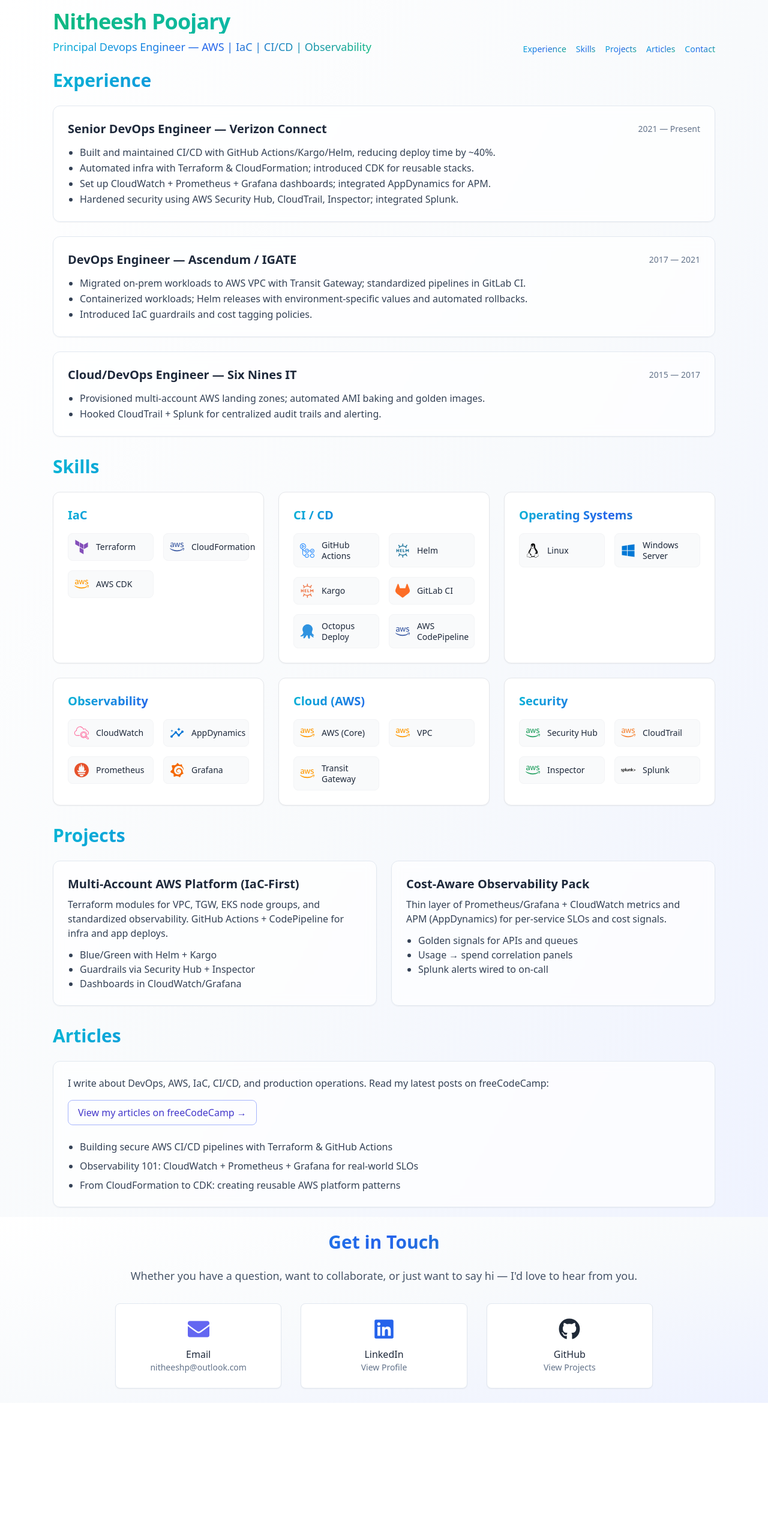
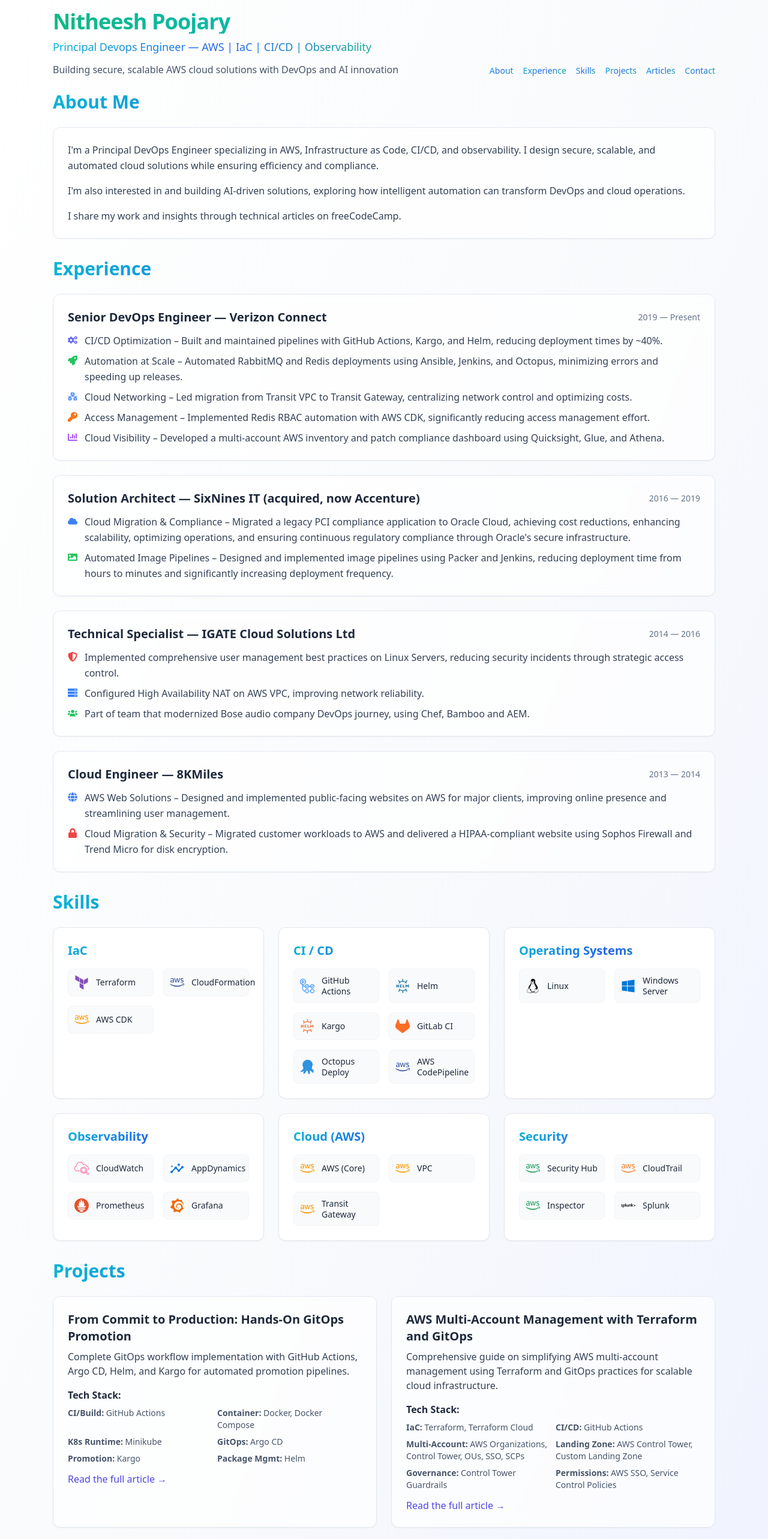
Before and after one commit to nitheeshp-irl/nitheeshp-portpolio, a React (Vite) app in the folder my-portfolio/: page / in a window 1280 px wide. Shown: the top 2566 px of the page at 60% size. Before the commit the page ends 2339 px from the top, so only its background shows below. Built offline with nearby package versions, Linux system fonts and the light colour scheme.

Commit message:
making changes

```diff
--- a/my-portfolio/src/components/Articles.jsx
+++ b/my-portfolio/src/components/Articles.jsx
@@ -1,6 +1,6 @@
 import React from "react";
 import { useInView } from "react-intersection-observer";
-import { FaExternalLinkAlt } from "react-icons/fa";
+import { FaExternalLinkAlt } from "react-icons/fa";s
 
 // Replace with your real article list
 const articles = [
--- a/my-portfolio/src/components/Portfolio.jsx
+++ b/my-portfolio/src/components/Portfolio.jsx
@@ -7,8 +7,8 @@
 // If you already have Experience and Projects components, import them here.
 // Otherwise the simple inline sections below will render fine.
 
-// Icons for Contact
-import { FaEnvelope, FaLinkedin, FaGithub } from "react-icons/fa";
+// Icons for Contact and Experience
+import { FaEnvelope, FaLinkedin, FaGithub, FaCogs, FaRocket, FaNetworkWired, FaKey, FaChartBar, FaCloud, FaImage, FaShieldAlt, FaServer, FaUsers, FaGlobe, FaLock } from "react-icons/fa";
 
 // Simple animation helpers
 const fadeInUp = {
@@ -34,10 +34,14 @@
             <p className="mt-2 text-lg text-gradient-cool">
               Principal Devops Engineer — AWS | IaC | CI/CD | Observability
             </p>
+            <p className="mt-3 text-base text-slate-600">
+              Building secure, scalable AWS cloud solutions with DevOps and AI innovation
+            </p>
           </div>
 
           {/* Quick Links top-right (like binyam.io style) */}
           <nav className="flex items-center gap-4 text-sm">
+            <a href="#about" className="hover:underline text-gradient-cool">About</a>
             <a href="#experience" className="hover:underline text-gradient-cool">Experience</a>
             <a href="#skills" className="hover:underline text-gradient-cool">Skills</a>
             <a href="#projects" className="hover:underline text-gradient-cool">Projects</a>
@@ -47,7 +51,34 @@
         </motion.div>
       </header>
 
-      {/* Experience FIRST */}
+      {/* About Me */}
+      <section id="about" className="max-w-6xl mx-auto px-6 py-4">
+        <motion.h2
+          {...fadeInUp}
+          className="text-3xl font-bold mb-6 text-gradient-cool"
+        >
+          About Me
+        </motion.h2>
+
+        <motion.div
+          {...fadeInUp}
+          className="rounded-xl bg-white/70 backdrop-blur shadow-sm p-6 border border-slate-200"
+        >
+          <div className="space-y-4 text-slate-700 leading-relaxed">
+            <p>
+              I'm a Principal DevOps Engineer specializing in AWS, Infrastructure as Code, CI/CD, and observability. I design secure, scalable, and automated cloud solutions while ensuring efficiency and compliance.
+            </p>
+            <p>
+              I'm also interested in and building AI-driven solutions, exploring how intelligent automation can transform DevOps and cloud operations.
+            </p>
+            <p>
+              I share my work and insights through technical articles on freeCodeCamp.
+            </p>
+          </div>
+        </motion.div>
+      </section>
+
+      {/* Experience */}
       <section id="experience" className="max-w-6xl mx-auto px-6 py-4">
         <motion.h2
           {...fadeInUp}
@@ -64,13 +95,29 @@
           >
             <header className="flex items-center justify-between flex-wrap gap-2">
               <h3 className="text-xl font-semibold">Senior DevOps Engineer — Verizon Connect</h3>
-              <span className="text-sm text-slate-500">2021 — Present</span>
+              <span className="text-sm text-slate-500">2019 — Present</span>
             </header>
-            <ul className="mt-3 list-disc pl-5 text-slate-700 leading-relaxed">
-              <li>Built and maintained CI/CD with GitHub Actions/Kargo/Helm, reducing deploy time by ~40%.</li>
-              <li>Automated infra with Terraform & CloudFormation; introduced CDK for reusable stacks.</li>
-              <li>Set up CloudWatch + Prometheus + Grafana dashboards; integrated AppDynamics for APM.</li>
-              <li>Hardened security using AWS Security Hub, CloudTrail, Inspector; integrated Splunk.</li>
+            <ul className="mt-3 space-y-2 text-slate-700 leading-relaxed">
+              <li className="flex items-start gap-3">
+                <FaCogs className="text-indigo-500 mt-1 flex-shrink-0" />
+                <span>CI/CD Optimization – Built and maintained pipelines with GitHub Actions, Kargo, and Helm, reducing deployment times by ~40%.</span>
+              </li>
+              <li className="flex items-start gap-3">
+                <FaRocket className="text-green-500 mt-1 flex-shrink-0" />
+                <span>Automation at Scale – Automated RabbitMQ and Redis deployments using Ansible, Jenkins, and Octopus, minimizing errors and speeding up releases.</span>
+              </li>
+              <li className="flex items-start gap-3">
+                <FaNetworkWired className="text-blue-500 mt-1 flex-shrink-0" />
+                <span>Cloud Networking – Led migration from Transit VPC to Transit Gateway, centralizing network control and optimizing costs.</span>
+              </li>
+              <li className="flex items-start gap-3">
+                <FaKey className="text-orange-500 mt-1 flex-shrink-0" />
+                <span>Access Management – Implemented Redis RBAC automation with AWS CDK, significantly reducing access management effort.</span>
+              </li>
+              <li className="flex items-start gap-3">
+                <FaChartBar className="text-purple-500 mt-1 flex-shrink-0" />
+                <span>Cloud Visibility – Developed a multi-account AWS inventory and patch compliance dashboard using Quicksight, Glue, and Athena.</span>
+              </li>
             </ul>
           </motion.article>
 
@@ -79,13 +126,44 @@
             className="rounded-xl bg-white/70 backdrop-blur shadow-sm p-6 border border-slate-200"
           >
             <header className="flex items-center justify-between flex-wrap gap-2">
-              <h3 className="text-xl font-semibold">DevOps Engineer — Ascendum / IGATE</h3>
-              <span className="text-sm text-slate-500">2017 — 2021</span>
+              <h3 className="text-xl font-semibold">Solution Architect — SixNines IT (acquired, now Accenture)</h3>
+              <span className="text-sm text-slate-500">2016 — 2019</span>
             </header>
-            <ul className="mt-3 list-disc pl-5 text-slate-700 leading-relaxed">
-              <li>Migrated on-prem workloads to AWS VPC with Transit Gateway; standardized pipelines in GitLab CI.</li>
-              <li>Containerized workloads; Helm releases with environment-specific values and automated rollbacks.</li>
-              <li>Introduced IaC guardrails and cost tagging policies.</li>
+            <ul className="mt-3 space-y-2 text-slate-700 leading-relaxed">
+              <li className="flex items-start gap-3">
+                <FaCloud className="text-blue-500 mt-1 flex-shrink-0" />
+                <span>Cloud Migration & Compliance – Migrated a legacy PCI compliance application to Oracle Cloud, achieving cost reductions, enhancing scalability, optimizing operations, and ensuring continuous regulatory compliance through Oracle's secure infrastructure.</span>
+              </li>
+              <li className="flex items-start gap-3">
+                <FaImage className="text-green-500 mt-1 flex-shrink-0" />
+                <span>Automated Image Pipelines – Designed and implemented image pipelines using Packer and Jenkins, reducing deployment time from hours to minutes and significantly increasing deployment frequency.</span>
+              </li>
+            </ul>
+          </motion.article>
+
+
+
+          <motion.article
+            {...fadeInUp}
+            className="rounded-xl bg-white/70 backdrop-blur shadow-sm p-6 border border-slate-200"
+          >
+            <header className="flex items-center justify-between flex-wrap gap-2">
+              <h3 className="text-xl font-semibold">Technical Specialist — IGATE Cloud Solutions Ltd</h3>
+              <span className="text-sm text-slate-500">2014 — 2016</span>
+            </header>
+            <ul className="mt-3 space-y-2 text-slate-700 leading-relaxed">
+              <li className="flex items-start gap-3">
+                <FaShieldAlt className="text-red-500 mt-1 flex-shrink-0" />
+                <span>Implemented comprehensive user management best practices on Linux Servers, reducing security incidents through strategic access control.</span>
+              </li>
+              <li className="flex items-start gap-3">
+                <FaServer className="text-blue-500 mt-1 flex-shrink-0" />
+                <span>Configured High Availability NAT on AWS VPC, improving network reliability.</span>
+              </li>
+              <li className="flex items-start gap-3">
+                <FaUsers className="text-green-500 mt-1 flex-shrink-0" />
+                <span>Part of team that modernized Bose audio company DevOps journey, using Chef, Bamboo and AEM.</span>
+              </li>
             </ul>
           </motion.article>
 
@@ -94,12 +172,18 @@
             className="rounded-xl bg-white/70 backdrop-blur shadow-sm p-6 border border-slate-200"
           >
             <header className="flex items-center justify-between flex-wrap gap-2">
-              <h3 className="text-xl font-semibold">Cloud/DevOps Engineer — Six Nines IT</h3>
-              <span className="text-sm text-slate-500">2015 — 2017</span>
+              <h3 className="text-xl font-semibold">Cloud Engineer — 8KMiles</h3>
+              <span className="text-sm text-slate-500">2013 — 2014</span>
             </header>
-            <ul className="mt-3 list-disc pl-5 text-slate-700 leading-relaxed">
-              <li>Provisioned multi-account AWS landing zones; automated AMI baking and golden images.</li>
-              <li>Hooked CloudTrail + Splunk for centralized audit trails and alerting.</li>
+            <ul className="mt-3 space-y-2 text-slate-700 leading-relaxed">
+              <li className="flex items-start gap-3">
+                <FaGlobe className="text-blue-500 mt-1 flex-shrink-0" />
+                <span>AWS Web Solutions – Designed and implemented public-facing websites on AWS for major clients, improving online presence and streamlining user management.</span>
+              </li>
+              <li className="flex items-start gap-3">
+                <FaLock className="text-red-500 mt-1 flex-shrink-0" />
+                <span>Cloud Migration & Security – Migrated customer workloads to AWS and delivered a HIPAA-compliant website using Sophos Firewall and Trend Micro for disk encryption.</span>
+              </li>
             </ul>
           </motion.article>
         </div>
@@ -124,30 +208,58 @@
             {...fadeInUp}
             className="rounded-xl bg-white/70 backdrop-blur shadow-sm p-6 border border-slate-200"
           >
-            <h3 className="text-xl font-semibold">Multi-Account AWS Platform (IaC-First)</h3>
+            <h3 className="text-xl font-semibold">From Commit to Production: Hands-On GitOps Promotion</h3>
             <p className="mt-2 text-slate-700">
-              Terraform modules for VPC, TGW, EKS node groups, and standardized observability. GitHub Actions + CodePipeline for infra and app deploys.
+              Complete GitOps workflow implementation with GitHub Actions, Argo CD, Helm, and Kargo for automated promotion pipelines.
             </p>
-            <ul className="mt-3 list-disc pl-5 text-slate-700">
-              <li>Blue/Green with Helm + Kargo</li>
-              <li>Guardrails via Security Hub + Inspector</li>
-              <li>Dashboards in CloudWatch/Grafana</li>
-            </ul>
+            <div className="mt-4">
+              <h4 className="font-semibold text-slate-800 mb-2">Tech Stack:</h4>
+              <div className="grid grid-cols-1 sm:grid-cols-2 gap-2 text-sm text-slate-600">
+                <div><strong>CI/Build:</strong> GitHub Actions</div>
+                <div><strong>Container:</strong> Docker, Docker Compose</div>
+                <div><strong>K8s Runtime:</strong> Minikube</div>
+                <div><strong>GitOps:</strong> Argo CD</div>
+                <div><strong>Promotion:</strong> Kargo</div>
+                <div><strong>Package Mgmt:</strong> Helm</div>
+              </div>
+            </div>
+            <a
+              href="https://www.freecodecamp.org/news/from-commit-to-production-hands-on-gitops-promotion-with-github-actions-argo-cd-helm-and-kargo/"
+              target="_blank"
+              rel="noopener noreferrer"
+              className="inline-flex items-center mt-3 text-indigo-600 hover:text-indigo-800 font-medium"
+            >
+              Read the full article →
+            </a>
           </motion.article>
 
           <motion.article
             {...fadeInUp}
             className="rounded-xl bg-white/70 backdrop-blur shadow-sm p-6 border border-slate-200"
           >
-            <h3 className="text-xl font-semibold">Cost-Aware Observability Pack</h3>
+            <h3 className="text-xl font-semibold">AWS Multi-Account Management with Terraform and GitOps</h3>
             <p className="mt-2 text-slate-700">
-              Thin layer of Prometheus/Grafana + CloudWatch metrics and APM (AppDynamics) for per-service SLOs and cost signals.
+              Comprehensive guide on simplifying AWS multi-account management using Terraform and GitOps practices for scalable cloud infrastructure.
             </p>
-            <ul className="mt-3 list-disc pl-5 text-slate-700">
-              <li>Golden signals for APIs and queues</li>
-              <li>Usage → spend correlation panels</li>
-              <li>Splunk alerts wired to on-call</li>
-            </ul>
+            <div className="mt-4">
+              <h4 className="font-semibold text-slate-800 mb-2">Tech Stack:</h4>
+              <div className="grid grid-cols-1 sm:grid-cols-2 gap-2 text-sm text-slate-600">
+                <div><strong>IaC:</strong> Terraform, Terraform Cloud</div>
+                <div><strong>CI/CD:</strong> GitHub Actions</div>
+                <div><strong>Multi-Account:</strong> AWS Organizations, Control Tower, OUs, SSO, SCPs</div>
+                <div><strong>Landing Zone:</strong> AWS Control Tower, Custom Landing Zone</div>
+                <div><strong>Governance:</strong> Control Tower Guardrails</div>
+                <div><strong>Permissions:</strong> AWS SSO, Service Control Policies</div>
+              </div>
+            </div>
+            <a
+              href="https://www.freecodecamp.org/news/simplify-aws-multi-account-management-with-terraform-and-gitops/"
+              target="_blank"
+              rel="noopener noreferrer"
+              className="inline-flex items-center mt-3 text-indigo-600 hover:text-indigo-800 font-medium"
+            >
+              Read the full article →
+            </a>
           </motion.article>
         </div>
       </section>
@@ -166,7 +278,7 @@
           className="rounded-xl bg-white/70 backdrop-blur shadow-sm p-6 border border-slate-200"
         >
           <p className="text-slate-700">
-            I write about DevOps, AWS, IaC, CI/CD, and production operations. Read my latest posts on freeCodeCamp:
+            I publish articles on DevOps, AWS, Infrastructure as Code, CI/CD, and production operations.
           </p>
           <a
             href="https://www.freecodecamp.org/news/author/nitheeshp/"
@@ -182,11 +294,21 @@
             <li>
               <a
                 className="hover:underline"
-                href="https://www.freecodecamp.org/news/author/nitheeshp/"
+                href="https://www.freecodecamp.org/news/simplify-aws-multi-account-management-with-terraform-and-gitops/"
                 target="_blank"
                 rel="noopener noreferrer"
               >
-                Building secure AWS CI/CD pipelines with Terraform & GitHub Actions
+                Simplify AWS Multi-Account Management with Terraform and GitOps
+              </a>
+            </li>
+            <li>
+              <a
+                className="hover:underline"
+                href="https://www.freecodecamp.org/news/from-commit-to-production-hands-on-gitops-promotion-with-github-actions-argo-cd-helm-and-kargo/"
+                target="_blank"
+                rel="noopener noreferrer"
+              >
+                From Commit to Production: Hands-On GitOps Promotion with GitHub Actions, Argo CD, Helm, and Kargo
               </a>
             </li>
             <li>
```
Also changed, not shown: 1 other file (tests, documents, lock files or other folders).
